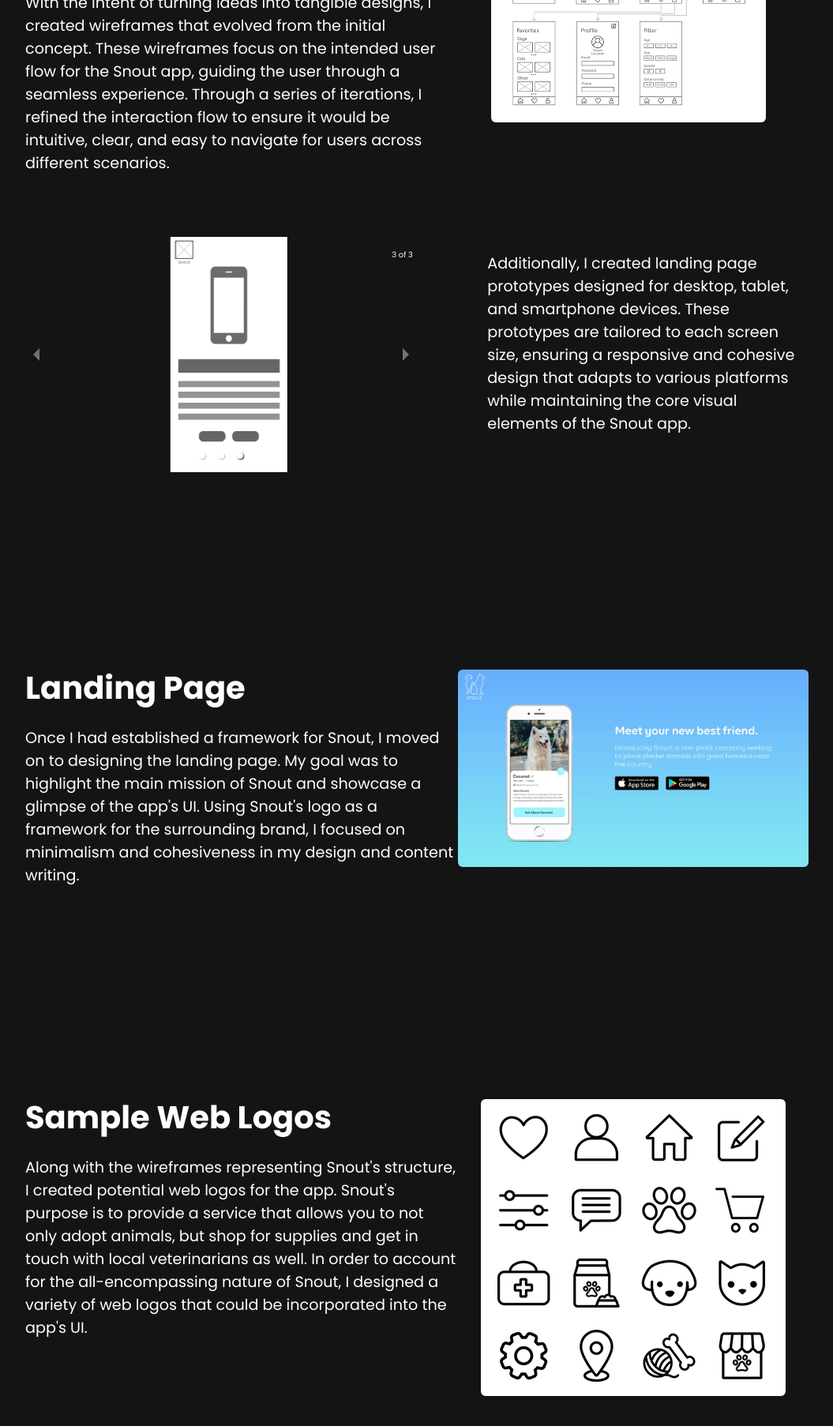
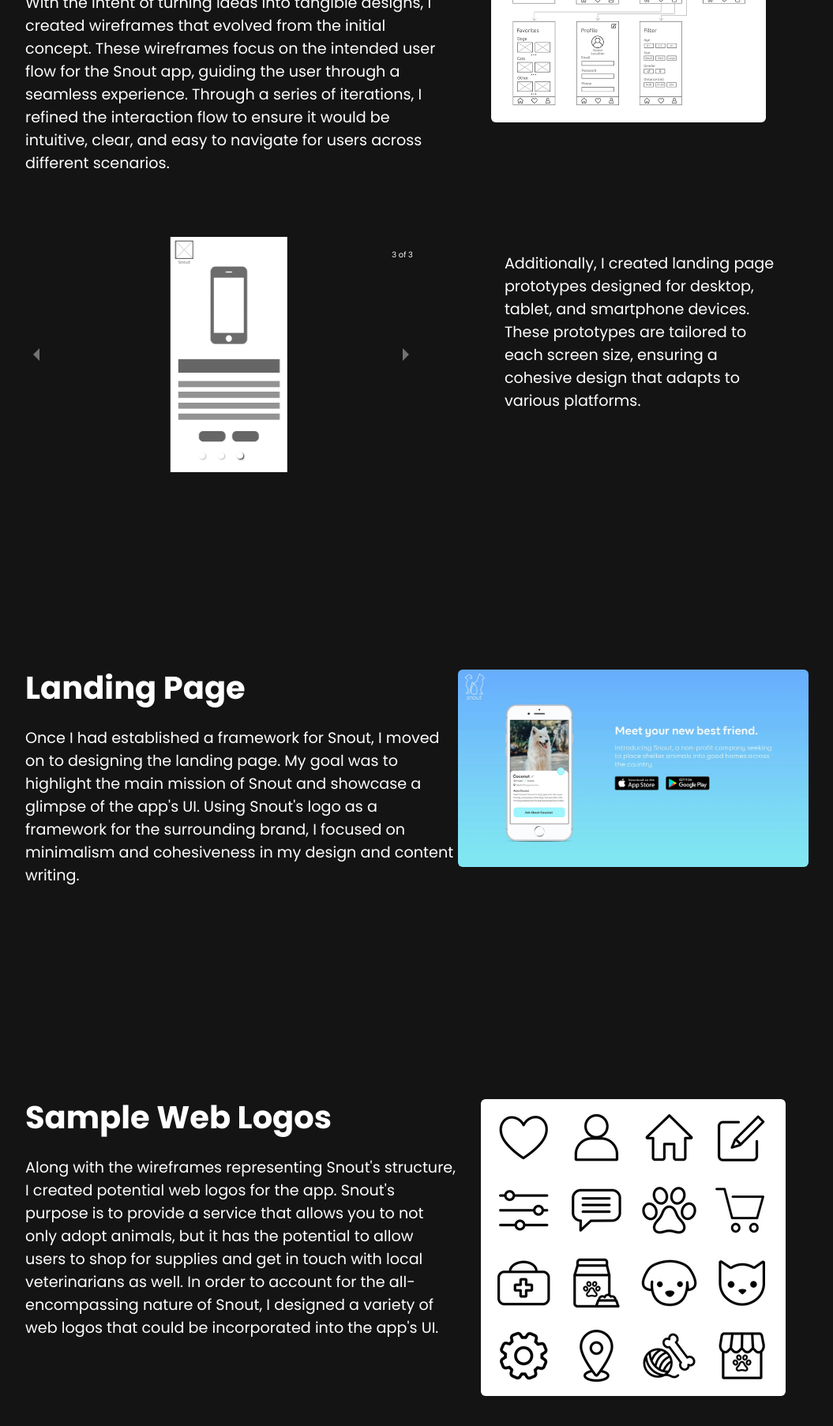
Before and after one commit to karlinamaya/km-portfolio, a React (Create React App) app: page /snout in a window 1280 px wide. Shown: the part 1944-3750 px from the top of the page at 79% size, without its empty margins (112-1167 px from the left). Built offline with nearby package versions, Linux system fonts and the light colour scheme.

Commit message:
Updated alt text

```diff
--- a/src/components/Snout.js
+++ b/src/components/Snout.js
@@ -70,7 +70,6 @@
           </div>
         </div>
 
-        {/* Carousel for additional images */}
         <div className="text-and-carousel">
           <div className="image-carousel-wrapper">
             <Carousel
@@ -107,7 +106,7 @@
           </div>
           <div className="wireframe-p2">
             <p>
-            Additionally, I created landing page prototypes designed for desktop, tablet, and smartphone devices. These prototypes are tailored to each screen size, ensuring a responsive and cohesive design that adapts to various platforms while maintaining the core visual elements of the Snout app.
+            Additionally, I created landing page prototypes designed for desktop, tablet, and smartphone devices. These prototypes are tailored to each screen size, ensuring a cohesive design that adapts to various platforms.
             </p>
           </div>
         </div>
@@ -122,7 +121,7 @@
           </p>
         </div>
         <div className="image-content">
-          <img src="/images/snout-images/snout-landing.png" alt="Wireframes" />
+          <img src="/images/snout-images/snout-landing.png" alt="Landing Page"/>
         </div>
       </section>
 
@@ -131,11 +130,11 @@
         <div className="text-content">
           <h2>Sample Web Logos</h2>
           <p>
-          Along with the wireframes representing Snout's structure, I created potential web logos for the app. Snout's purpose is to provide a service that allows you to not only adopt animals, but shop for supplies and get in touch with local veterinarians as well. In order to account for the all-encompassing nature of Snout, I designed a variety of web logos that could be incorporated into the app's UI.
+          Along with the wireframes representing Snout's structure, I created potential web logos for the app. Snout's purpose is to provide a service that allows you to not only adopt animals, but it has the potential to allow users to shop for supplies and get in touch with local veterinarians as well. In order to account for the all-encompassing nature of Snout, I designed a variety of web logos that could be incorporated into the app's UI.
           </p>
         </div>
         <div className="image-content">
-          <img src="/images/snout-images/web-logos1.png" alt="Wireframes" />
+          <img src="/images/snout-images/web-logos1.png" alt="Web Logos" />
         </div>
       </section>
 
@@ -151,7 +150,7 @@
           </p>
         </div>
         <div className="image-content">
-          <img src="/images/snout-images/infographic-snout.png" alt="Wireframes" />
+          <img src="/images/snout-images/infographic-snout.png" alt="Infographic" />
         </div>
       </section>
 
@@ -177,7 +176,7 @@
           </p>
         </div>
         <div className="image-content">
-          <img src="/images/snout-images/web-banners.jpg" alt="Wireframes" />
+          <img src="/images/snout-images/web-banners.jpg" alt="Web Banners" />
         </div>
       </section>
     </div>
--- a/src/styles/Snout.css
+++ b/src/styles/Snout.css
@@ -124,5 +124,6 @@
 }
 
 .wireframe-p2 {
-  width: 41%;
+  width: 36%;
+  margin-right: 28px;
 }
```
Also changed, not shown: 1 other file (tests, documents, lock files or other folders).
